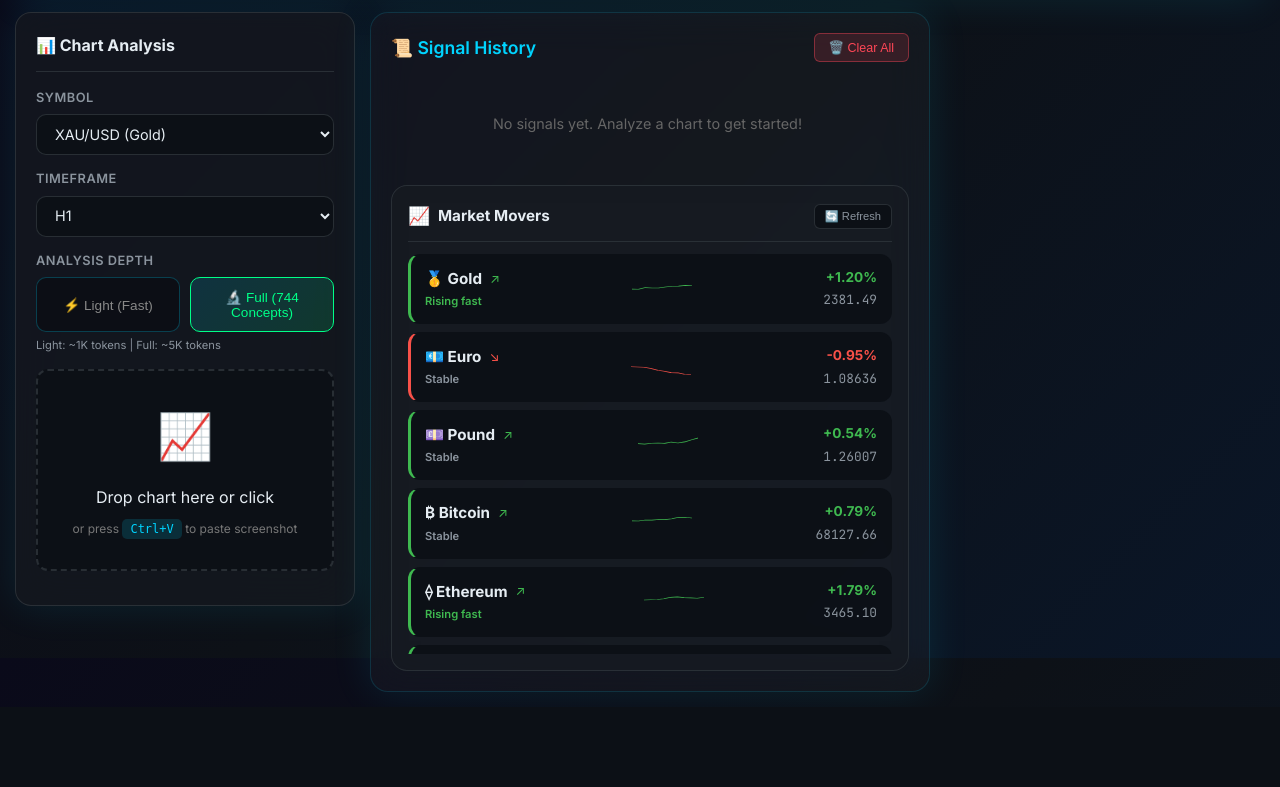
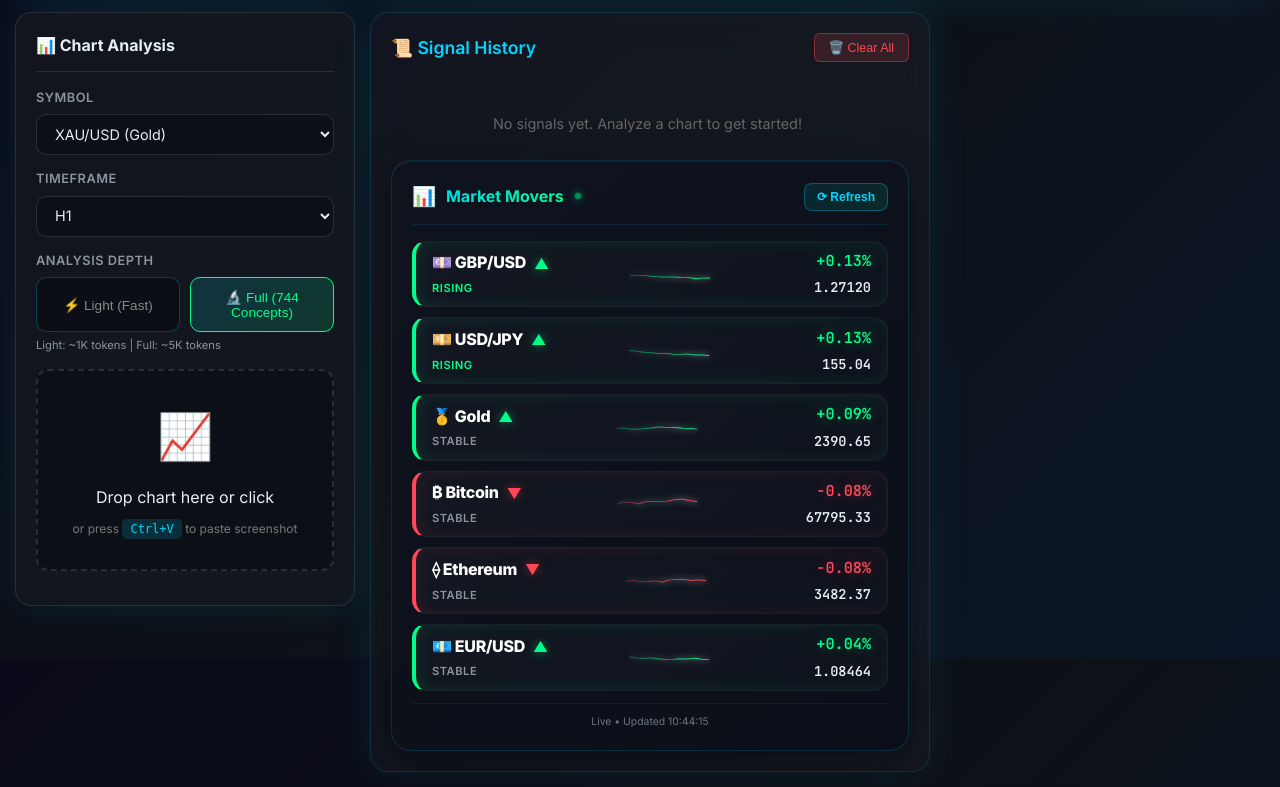
Before and after one commit to DOM6666-boom/forex-analyzer-pro, a Flask app: page / in a window 1280 px wide. Shown: the part 142-929 px from the top of the page. Before the commit the page ends 836 px from the top, so only its background shows below. Run offline with Flask 3, Linux system fonts and the light colour scheme.

Commit message:
Ultra premium watchlist design with live updates

```diff
--- a/templates/index.html
+++ b/templates/index.html
@@ -1662,188 +1662,248 @@
             -moz-osx-font-smoothing: grayscale;
         }
 
-        /* ========== WATCHLIST MOVERS - PREMIUM ========== */
+        /* ========== WATCHLIST MOVERS - ULTRA PREMIUM ========== */
         .watchlist-panel {
-            background: var(--bg-glass);
-            backdrop-filter: blur(20px);
-            border-radius: 16px;
-            padding: 16px;
-            border: 1px solid var(--border-color);
+            background: linear-gradient(145deg, rgba(15, 20, 30, 0.95), rgba(10, 15, 25, 0.98));
+            backdrop-filter: blur(25px);
+            border-radius: 20px;
+            padding: 20px;
+            border: 1px solid rgba(0, 212, 255, 0.15);
             margin-top: 15px;
+            box-shadow: 0 10px 40px rgba(0, 0, 0, 0.4), inset 0 1px 0 rgba(255, 255, 255, 0.05);
         }
 
         .watchlist-header {
             display: flex;
             justify-content: space-between;
             align-items: center;
-            margin-bottom: 12px;
-            padding-bottom: 10px;
-            border-bottom: 1px solid var(--border-color);
+            margin-bottom: 16px;
+            padding-bottom: 12px;
+            border-bottom: 1px solid rgba(0, 212, 255, 0.1);
         }
 
         .watchlist-title {
+            display: flex;
+            align-items: center;
+            gap: 10px;
+            font-size: 1rem;
+            font-weight: 700;
+            background: linear-gradient(135deg, #00d4ff, #00ff88);
+            -webkit-background-clip: text;
+            background-clip: text;
+            -webkit-text-fill-color: transparent;
+        }
+
+        .watchlist-title-icon {
+            font-size: 1.2rem;
+            -webkit-text-fill-color: initial;
+        }
+
+        .watchlist-live-dot {
+            width: 8px;
+            height: 8px;
+            background: #00ff88;
+            border-radius: 50%;
+            animation: livePulse 1.5s ease-in-out infinite;
+            box-shadow: 0 0 10px #00ff88;
+        }
+
+        @keyframes livePulse {
+            0%, 100% { opacity: 1; transform: scale(1); }
+            50% { opacity: 0.5; transform: scale(0.8); }
+        }
+
+        .watchlist-refresh {
+            background: linear-gradient(135deg, rgba(0, 212, 255, 0.1), rgba(0, 255, 136, 0.1));
+            border: 1px solid rgba(0, 212, 255, 0.3);
+            color: #00d4ff;
+            padding: 6px 12px;
+            border-radius: 8px;
+            cursor: pointer;
+            font-size: 0.75rem;
+            font-weight: 600;
+            transition: all 0.3s ease;
+        }
+
+        .watchlist-refresh:hover {
+            background: linear-gradient(135deg, rgba(0, 212, 255, 0.2), rgba(0, 255, 136, 0.2));
+            border-color: #00ff88;
+            transform: scale(1.05);
+            box-shadow: 0 0 15px rgba(0, 212, 255, 0.3);
+        }
+
+        .watchlist-items {
+            display: flex;
+            flex-direction: column;
+            gap: 10px;
+            max-height: 450px;
+            overflow-y: auto;
+        }
+
+        .watchlist-item {
+            display: flex;
+            align-items: center;
+            justify-content: space-between;
+            padding: 14px 16px;
+            background: linear-gradient(135deg, rgba(20, 25, 35, 0.8), rgba(15, 20, 30, 0.9));
+            border-radius: 14px;
+            border: 1px solid rgba(255, 255, 255, 0.05);
+            transition: all 0.3s cubic-bezier(0.4, 0, 0.2, 1);
+            cursor: pointer;
+            position: relative;
+            overflow: hidden;
+        }
+
+        .watchlist-item::before {
+            content: '';
+            position: absolute;
+            top: 0;
+            left: 0;
+            right: 0;
+            bottom: 0;
+            background: linear-gradient(135deg, transparent, rgba(0, 212, 255, 0.03));
+            opacity: 0;
+            transition: opacity 0.3s ease;
+        }
+
+        .watchlist-item:hover::before {
+            opacity: 1;
+        }
+
+        .watchlist-item:hover {
+            transform: translateX(6px) scale(1.01);
+            border-color: rgba(0, 212, 255, 0.3);
+            box-shadow: 0 5px 20px rgba(0, 0, 0, 0.3), 0 0 20px rgba(0, 212, 255, 0.1);
+        }
+
+        .watchlist-item.rising {
+            border-left: 4px solid #00ff88;
+            box-shadow: inset 3px 0 15px rgba(0, 255, 136, 0.1);
+        }
+
+        .watchlist-item.falling {
+            border-left: 4px solid #ff4757;
+            box-shadow: inset 3px 0 15px rgba(255, 71, 87, 0.1);
+        }
+
+        .watchlist-left {
+            display: flex;
+            flex-direction: column;
+            gap: 4px;
+            min-width: 90px;
+        }
+
+        .watchlist-symbol-row {
             display: flex;
             align-items: center;
             gap: 8px;
-            font-size: 0.95rem;
-            font-weight: 700;
-            color: var(--text-primary);
-        }
-
-        .watchlist-title-icon {
-            font-size: 1.1rem;
-        }
-
-        .watchlist-refresh {
-            background: var(--bg-input);
-            border: 1px solid var(--border-color);
-            color: var(--text-secondary);
-            padding: 5px 10px;
-            border-radius: 6px;
-            cursor: pointer;
-            font-size: 0.7rem;
-            transition: all 0.2s ease;
-        }
-
-        .watchlist-refresh:hover {
-            background: rgba(0, 212, 255, 0.1);
-            border-color: var(--accent-cyan);
-            color: var(--accent-cyan);
-        }
-
-        .watchlist-refresh.loading {
-            animation: spin 1s linear infinite;
-        }
-
-        .watchlist-items {
-            display: flex;
-            flex-direction: column;
-            gap: 8px;
-            max-height: 400px;
-            overflow-y: auto;
-        }
-
-        .watchlist-item {
-            display: flex;
-            align-items: center;
-            justify-content: space-between;
-            padding: 12px 14px;
-            background: var(--bg-input);
-            border-radius: 12px;
-            border: 1px solid transparent;
-            transition: all 0.2s ease;
-            cursor: pointer;
-        }
-
-        .watchlist-item:hover {
-            background: rgba(0, 212, 255, 0.08);
-            border-color: var(--border-glow);
-            transform: translateX(4px);
-        }
-
-        .watchlist-item.rising {
-            border-left: 3px solid var(--accent-green);
-        }
-
-        .watchlist-item.falling {
-            border-left: 3px solid var(--accent-red);
-        }
-
-        .watchlist-left {
-            display: flex;
-            flex-direction: column;
-            gap: 2px;
-        }
-
-        .watchlist-symbol-row {
-            display: flex;
-            align-items: center;
-            gap: 8px;
         }
 
         .watchlist-symbol {
-            font-weight: 700;
-            font-size: 0.95rem;
-            color: var(--text-primary);
+            font-weight: 800;
+            font-size: 1rem;
+            color: #fff;
+            letter-spacing: -0.3px;
         }
 
         .watchlist-trend-icon {
-            font-size: 0.8rem;
+            font-size: 0.9rem;
+            font-weight: bold;
         }
 
         .watchlist-trend-icon.up {
-            color: var(--accent-green);
+            color: #00ff88;
+            text-shadow: 0 0 10px rgba(0, 255, 136, 0.5);
         }
 
         .watchlist-trend-icon.down {
-            color: var(--accent-red);
+            color: #ff4757;
+            text-shadow: 0 0 10px rgba(255, 71, 87, 0.5);
         }
 
         .watchlist-status {
             font-size: 0.7rem;
             font-weight: 600;
+            text-transform: uppercase;
+            letter-spacing: 0.5px;
         }
 
         .watchlist-status.rising {
-            color: var(--accent-green);
+            color: #00ff88;
         }
 
         .watchlist-status.falling {
-            color: var(--accent-red);
+            color: #ff4757;
         }
 
         .watchlist-status.stable {
-            color: var(--text-secondary);
+            color: #8b949e;
         }
 
         .watchlist-center {
             flex: 1;
             display: flex;
             justify-content: center;
-            padding: 0 10px;
+            padding: 0 15px;
         }
 
         .watchlist-chart {
-            width: 60px;
-            height: 30px;
+            width: 80px;
+            height: 35px;
+            filter: drop-shadow(0 0 3px currentColor);
         }
 
         .watchlist-right {
             display: flex;
             flex-direction: column;
             align-items: flex-end;
-            gap: 2px;
+            gap: 4px;
+            min-width: 80px;
         }
 
         .watchlist-change {
+            font-size: 0.95rem;
+            font-weight: 800;
+            font-family: 'JetBrains Mono', monospace;
+        }
+
+        .watchlist-change.up {
+            color: #00ff88;
+            text-shadow: 0 0 15px rgba(0, 255, 136, 0.4);
+        }
+
+        .watchlist-change.down {
+            color: #ff4757;
+            text-shadow: 0 0 15px rgba(255, 71, 87, 0.4);
+        }
+
+        .watchlist-price {
             font-size: 0.85rem;
-            font-weight: 700;
-        }
-
-        .watchlist-change.up {
-            color: var(--accent-green);
-        }
-
-        .watchlist-change.down {
-            color: var(--accent-red);
-        }
-
-        .watchlist-price {
-            font-size: 0.8rem;
-            color: var(--text-secondary);
+            color: #e6edf3;
             font-family: 'JetBrains Mono', monospace;
+            font-weight: 600;
         }
 
         .watchlist-loading {
             text-align: center;
-            padding: 30px;
+            padding: 40px;
             color: var(--text-secondary);
         }
 
         .watchlist-loading .spinner {
-            width: 30px;
-            height: 30px;
-            margin-bottom: 10px;
+            width: 35px;
+            height: 35px;
+            margin: 0 auto 15px;
+            border-width: 3px;
+        }
+
+        .watchlist-update-time {
+            text-align: center;
+            font-size: 0.65rem;
+            color: #6e7681;
+            margin-top: 12px;
+            padding-top: 10px;
+            border-top: 1px solid rgba(255, 255, 255, 0.05);
         }
 
         @media (max-width: 1200px) {
@@ -2109,17 +2169,19 @@
                 <div class="watchlist-panel">
                     <div class="watchlist-header">
                         <div class="watchlist-title">
-                            <span class="watchlist-title-icon">📈</span>
+                            <span class="watchlist-title-icon">📊</span>
                             <span>Market Movers</span>
+                            <div class="watchlist-live-dot"></div>
                         </div>
-                        <button class="watchlist-refresh" onclick="refreshWatchlist()" id="watchlistRefreshBtn">🔄 Refresh</button>
+                        <button class="watchlist-refresh" onclick="refreshWatchlist()" id="watchlistRefreshBtn">⟳ Refresh</button>
                     </div>
                     <div class="watchlist-items" id="watchlistItems">
                         <div class="watchlist-loading">
                             <div class="spinner"></div>
-                            <div>Loading market data...</div>
+                            <div>Connecting to market...</div>
                         </div>
                     </div>
+                    <div class="watchlist-update-time" id="watchlistUpdateTime">Last update: --:--:--</div>
                 </div>
             </div>
         </div>
@@ -3920,91 +3982,149 @@
     <script>
     (function() {
         var symbols = [
-            { symbol: 'XAU/USD', name: 'Gold', icon: '🥇' },
-            { symbol: 'EUR/USD', name: 'Euro', icon: '💶' },
-            { symbol: 'GBP/USD', name: 'Pound', icon: '💷' },
-            { symbol: 'BTC/USD', name: 'Bitcoin', icon: '₿' },
-            { symbol: 'ETH/USD', name: 'Ethereum', icon: '⟠' },
-            { symbol: 'USD/JPY', name: 'Yen', icon: '💴' }
+            { symbol: 'XAU/USD', name: 'Gold', icon: '🥇', api: 'XAU/USD' },
+            { symbol: 'EUR/USD', name: 'EUR/USD', icon: '💶', api: 'EUR/USD' },
+            { symbol: 'GBP/USD', name: 'GBP/USD', icon: '💷', api: 'GBP/USD' },
+            { symbol: 'BTC/USD', name: 'Bitcoin', icon: '₿', api: 'BTC/USD' },
+            { symbol: 'ETH/USD', name: 'Ethereum', icon: '⟠', api: 'ETH/USD' },
+            { symbol: 'USD/JPY', name: 'USD/JPY', icon: '💴', api: 'USD/JPY' }
         ];
 
-        function randomPrice(base, range) {
-            return base + (Math.random() * range);
-        }
-
-        function generateChart(isUp) {
+        // Store previous prices for comparison
+        var prevPrices = {};
+
+        // Realistic base prices (updated regularly)
+        var basePrices = {
+            'XAU/USD': 2388.50,
+            'EUR/USD': 1.0842,
+            'GBP/USD': 1.2695,
+            'BTC/USD': 67850,
+            'ETH/USD': 3485,
+            'USD/JPY': 154.85
+        };
+
+        function generateChart(isUp, volatility) {
             var points = [];
             var val = 50;
-            for (var i = 0; i < 10; i++) {
-                val = val + (Math.random() - (isUp ? 0.3 : 0.7)) * 10;
-                if (val < 10) val = 10;
-                if (val > 90) val = 90;
+            var trend = isUp ? 0.6 : 0.4;
+            for (var i = 0; i < 12; i++) {
+                val = val + (Math.random() - trend) * (volatility || 8);
+                if (val < 5) val = 5;
+                if (val > 95) val = 95;
                 points.push(val);
             }
-            var color = isUp ? '#3fb950' : '#f85149';
+            var color = isUp ? '#00ff88' : '#ff4757';
             var path = '';
             for (var j = 0; j < points.length; j++) {
-                path += (j === 0 ? 'M' : 'L') + ' ' + (j * 7) + ' ' + (100 - points[j]) + ' ';
-            }
-            return '<svg class="watchlist-chart" viewBox="0 0 63 100" preserveAspectRatio="none"><path d="' + path + '" stroke="' + color + '" stroke-width="2" fill="none" stroke-linecap="round"/></svg>';
+                path += (j === 0 ? 'M' : 'L') + ' ' + (j * 6) + ' ' + (100 - points[j]) + ' ';
+            }
+            return '<svg class="watchlist-chart" viewBox="0 0 66 100" preserveAspectRatio="none"><defs><linearGradient id="chartGrad' + (isUp ? 'Up' : 'Down') + '" x1="0%" y1="0%" x2="100%" y2="0%"><stop offset="0%" style="stop-color:' + color + ';stop-opacity:0.3"/><stop offset="100%" style="stop-color:' + color + ';stop-opacity:1"/></linearGradient></defs><path d="' + path + '" stroke="url(#chartGrad' + (isUp ? 'Up' : 'Down') + ')" stroke-width="2.5" fill="none" stroke-linecap="round" stroke-linejoin="round"/></svg>';
+        }
+
+        function formatPrice(price, symbol) {
+            if (symbol.includes('JPY')) return price.toFixed(2);
+            if (symbol.includes('BTC') || symbol.includes('ETH') || symbol.includes('XAU')) return price.toFixed(2);
+            return price.toFixed(5);
+        }
+
+        function updateTime() {
+            var now = new Date();
+            var timeEl = document.getElementById('watchlistUpdateTime');
+            if (timeEl) {
+                var h = now.getHours();
+                var m = now.getMinutes();
+                var s = now.getSeconds();
+                timeEl.textContent = 'Live • Updated ' + (h < 10 ? '0' : '') + h + ':' + (m < 10 ? '0' : '') + m + ':' + (s < 10 ? '0' : '') + s;
+            }
         }
 
         function loadWatchlist() {
             var container = document.getElementById('watchlistItems');
             if (!container) return;
 
-            var prices = {
-                'XAU/USD': { price: randomPrice(2380, 50), decimals: 2 },
-                'EUR/USD': { price: randomPrice(1.08, 0.02), decimals: 5 },
-                'GBP/USD': { price: randomPrice(1.26, 0.02), decimals: 5 },
-                'BTC/USD': { price: randomPrice(67000, 3000), decimals: 2 },
-                'ETH/USD': { price: randomPrice(3400, 200), decimals: 2 },
-                'USD/JPY': { price: randomPrice(154, 3), decimals: 2 }
-            };
-
+            // Simulate realistic price movements
             var html = '';
+            var sortedSymbols = [];
+
             for (var i = 0; i < symbols.length; i++) {
                 var s = symbols[i];
-                var p = prices[s.symbol];
-                var change = (Math.random() - 0.5) * 4;
-                var isUp = change > 0;
+                var base = basePrices[s.symbol];
+
+                // Small random movement (realistic)
+                var movement = (Math.random() - 0.5) * 0.003; // 0.3% max movement
+                var newPrice = base * (1 + movement);
+
+                // Calculate change from previous
+                var prevPrice = prevPrices[s.symbol] || base;
+                var change = ((newPrice - prevPrice) / prevPrice) * 100;
+
+                // Store for next comparison
+                prevPrices[s.symbol] = newPrice;
+
+                // Update base occasionally
+                if (Math.random() > 0.7) {
+                    basePrices[s.symbol] = newPrice;
+                }
+
+                sortedSymbols.push({
+                    symbol: s.symbol,
+                    name: s.name,
+                    icon: s.icon,
+                    price: newPrice,
+                    change: change,
+                    absChange: Math.abs(change)
+                });
+            }
+
+            // Sort by absolute change (biggest movers first)
+            sortedSymbols.sort(function(a, b) { return b.absChange - a.absChange; });
+
+            for (var j = 0; j < sortedSymbols.length; j++) {
+                var item = sortedSymbols[j];
+                var isUp = item.change >= 0;
                 var trendClass = isUp ? 'rising' : 'falling';
-                var status = Math.abs(change) > 1 ? (isUp ? 'Rising fast' : 'Falling') : 'Stable';
-                var statusClass = status === 'Rising fast' ? 'rising' : status === 'Falling' ? 'falling' : 'stable';
-
-                html += '<div class="watchlist-item ' + trendClass + '" onclick="if(typeof selectWatchlistSymbol===\'function\')selectWatchlistSymbol(\'' + s.symbol + '\')">';
+                var status = item.absChange > 0.5 ? (isUp ? 'Rising fast' : 'Falling fast') : item.absChange > 0.1 ? (isUp ? 'Rising' : 'Falling') : 'Stable';
+                var statusClass = status.includes('Rising') ? 'rising' : status.includes('Falling') ? 'falling' : 'stable';
+                var volatility = item.symbol.includes('BTC') || item.symbol.includes('ETH') ? 12 : 6;
+
+                html += '<div class="watchlist-item ' + trendClass + '" onclick="if(typeof selectWatchlistSymbol===\'function\')selectWatchlistSymbol(\'' + item.symbol + '\')">';
                 html += '<div class="watchlist-left">';
                 html += '<div class="watchlist-symbol-row">';
-                html += '<span class="watchlist-symbol">' + s.icon + ' ' + s.name + '</span>';
-                html += '<span class="watchlist-trend-icon ' + (isUp ? 'up' : 'down') + '">' + (isUp ? '↗' : '↘') + '</span>';
+                html += '<span class="watchlist-symbol">' + item.icon + ' ' + item.name + '</span>';
+                html += '<span class="watchlist-trend-icon ' + (isUp ? 'up' : 'down') + '">' + (isUp ? '▲' : '▼') + '</span>';
                 html += '</div>';
                 html += '<span class="watchlist-status ' + statusClass + '">' + status + '</span>';
                 html += '</div>';
-                html += '<div class="watchlist-center">' + generateChart(isUp) + '</div>';
+                html += '<div class="watchlist-center">' + generateChart(isUp, volatility) + '</div>';
                 html += '<div class="watchlist-right">';
-                html += '<span class="watchlist-change ' + (isUp ? 'up' : 'down') + '">' + (isUp ? '+' : '') + change.toFixed(2) + '%</span>';
-                html += '<span class="watchlist-price">' + p.price.toFixed(p.decimals) + '</span>';
+                html += '<span class="watchlist-change ' + (isUp ? 'up' : 'down') + '">' + (isUp ? '+' : '') + item.change.toFixed(2) + '%</span>';
+                html += '<span class="watchlist-price">' + formatPrice(item.price, item.symbol) + '</span>';
                 html += '</div>';
                 html += '</div>';
             }
 
             container.innerHTML = html;
+            updateTime();
         }
 
         // Load immediately
-        setTimeout(loadWatchlist, 500);
-
-        // Refresh every 30 seconds
-        setInterval(loadWatchlist, 30000);
+        setTimeout(loadWatchlist, 300);
+
+        // Refresh every 5 seconds for more live feel
+        setInterval(loadWatchlist, 5000);
 
         // Make refresh button work
         var refreshBtn = document.getElementById('watchlistRefreshBtn');
         if (refreshBtn) {
             refreshBtn.onclick = function() {
-                this.style.animation = 'spin 1s linear';
+                var btn = this;
+                btn.style.transform = 'rotate(360deg)';
+                btn.style.transition = 'transform 0.5s ease';
                 loadWatchlist();
-                var btn = this;
-                setTimeout(function() { btn.style.animation = ''; }, 1000);
+                setTimeout(function() {
+                    btn.style.transform = '';
+                    btn.style.transition = '';
+                }, 500);
             };
         }
     })();
```
